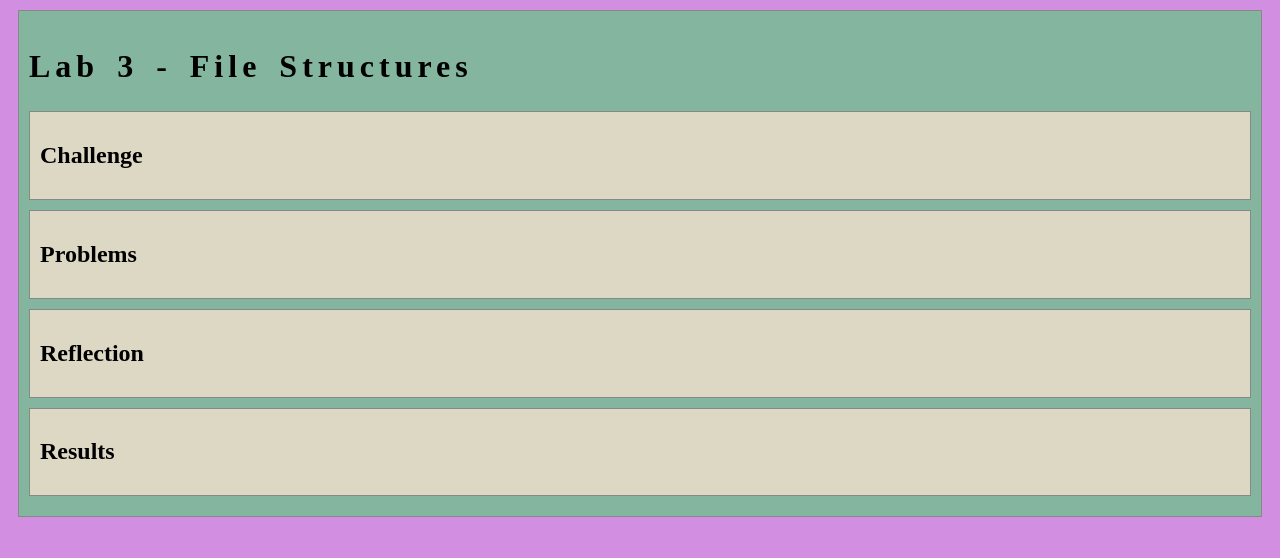
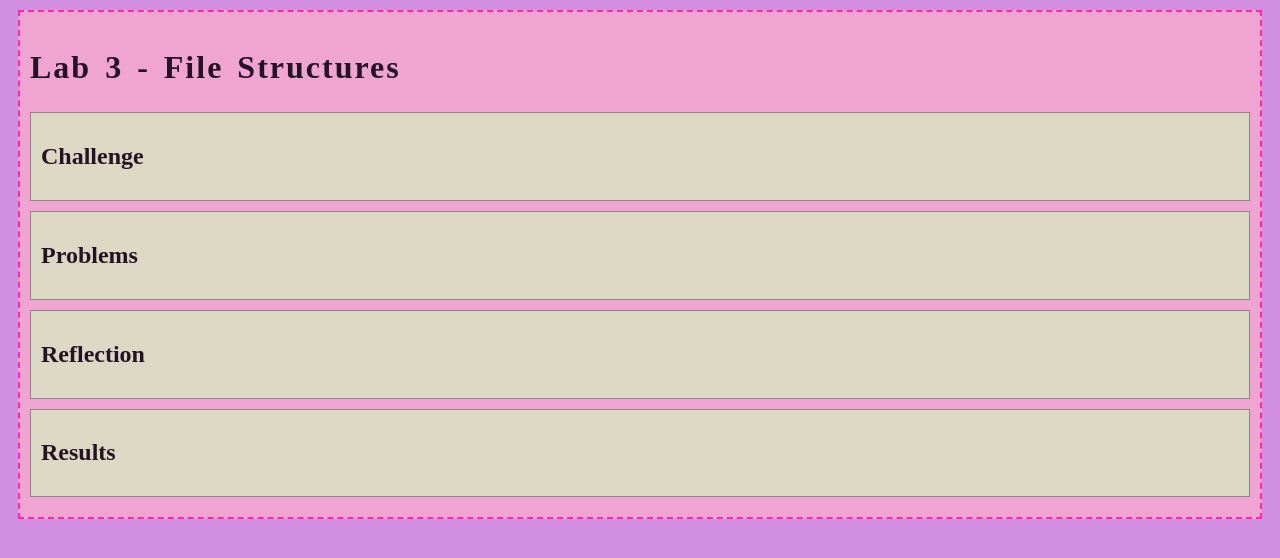
Before and after one commit to aprilgarnica/art101, a plain HTML site: page lab1/index.html in a window 1280 px wide. Drawn offline with nearby package versions, Linux system fonts and the light colour scheme.

Commit message:
Added pics

```diff
--- a/css/site.css
+++ b/css/site.css
@@ -5,17 +5,19 @@
 /* we can select an html element tag, in this case "body" will apply to the whole document */
 body {
   background-color: #d28ee1;
+  font-family: Verdana;
 }
 
 /* we can have rules apply to multiple elements at the same time with commas */
 h1,h2,h3 {
   font-family: Montserrat;
+  color: rgb(37, 18, 37);
 }
 
 /* and we can have rules that overlap other rules, both take effect */
 h1 {
-  letter-spacing: 5px;
-  word-spacing: 5px;
+  letter-spacing: 2px;
+  word-spacing: 4px;
   font-size: 200%;
 }
 
@@ -23,14 +25,14 @@ h1 {
 #content {
   margin: 10px;
   padding: 10px;
-  border: solid 1px #888;
-  background-color: #84B59F;
+  border: dashed 2px #ff28ac;
+  background-color: #efa4d2;
 }
 
 /* the period in a CSS selector selects an element by class, e.g., class="minor-section" */
 .minor-section {
   padding: 10px;
   margin-bottom: 10px;
-  border: solid 1px #888;
-  background-color: #A3C9A8;
+  border: dashed 1px #ff28ac;
+  background-color: #ffbde6;
 }
```
Also changed, not shown: css/homepage.css (+8 -0 lines), index.html (+1 -1 lines), img/ajolotito.jpg (added), img/pris.jpg (added).
